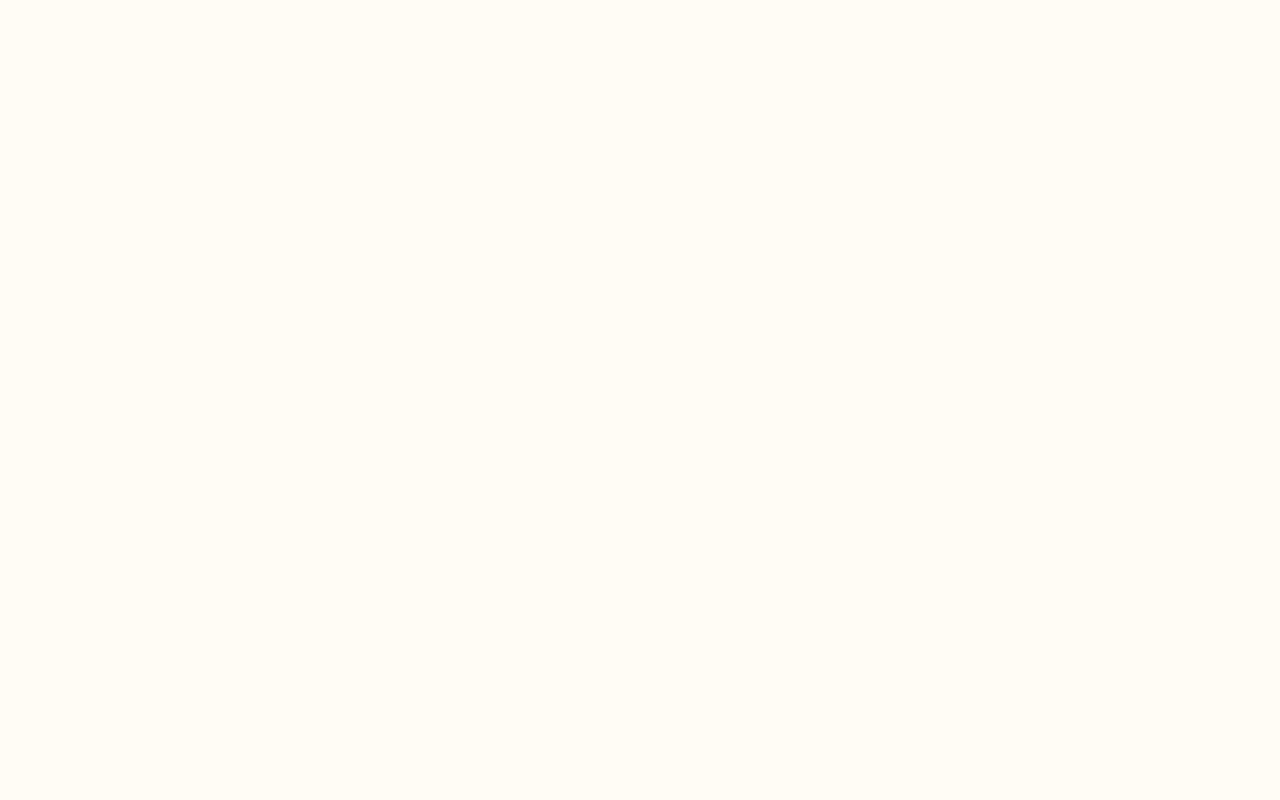
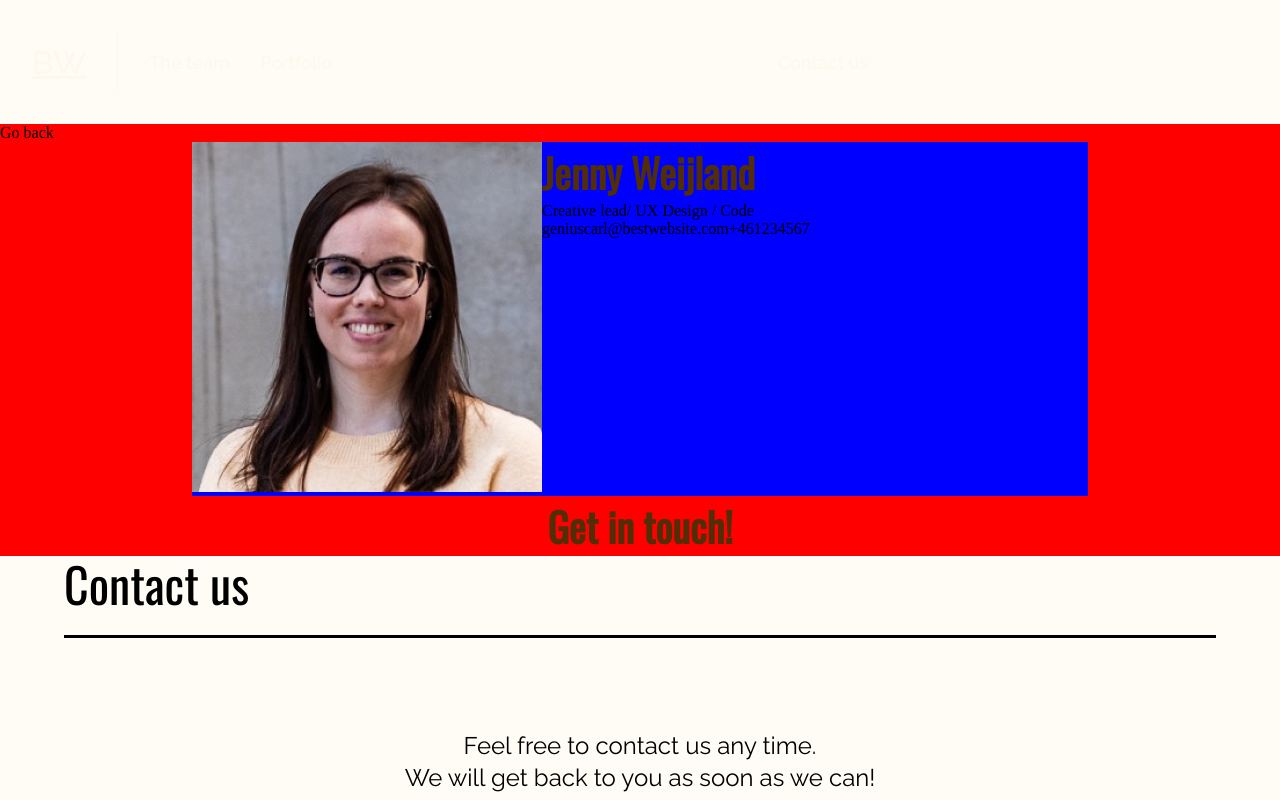
Before and after one commit to Lvl1Pichu/Portfolio-Website, a React (Vite) app: page /DetailsPage in a window 1280 px wide. Before the commit this address had no page. Shown: the top 800 px of the page. Built offline with nearby package versions, Linux system fonts and the light colour scheme.

Commit message:
start of a basic layout

```diff
--- a/src/App.tsx
+++ b/src/App.tsx
@@ -9,7 +9,7 @@ function App() {
       <Routes>
         <Route path="/" element={<HomePage />} />
         <Route path="/ProjectPage" element={<ProjectPage />} />
-        <Route path="/detailsPage:id" element={<DetailsPage />} />
+        <Route path="/DetailsPage" element={<DetailsPage />} />
       </Routes>
     </Router>
   );
--- a/src/Pages/DetailsPage.tsx
+++ b/src/Pages/DetailsPage.tsx
@@ -1,11 +1,64 @@
+import { Box, useMediaQuery, useTheme } from '@mui/material';
 import React from 'react';
+import ContactForm from '../Components/ContactForm';
+import MenuBar from '../Components/Menu';
+import MobileMenu from '../Components/MobileMenu';
 import Footer from '../Components/footer'; // Adjust the path as needed based on your project structure
 
 const DetailsPage: React.FC = () => {
+  const theme = useTheme();
+  const isSmallScreen = useMediaQuery(theme.breakpoints.down('sm'));
     return (
       <>
-        <header></header>
-        <main></main>
+        <header>
+        {isSmallScreen ? <MobileMenu /> : <MenuBar />}
+        </header>
+        <main>
+          <Box sx={{
+            bgcolor:"red",
+            display: "flex",
+            flexDirection: "column",
+            alignItems: "center",
+          }}>
+
+          <Box sx={{textAlign: "left", width: "100%"}}>
+            Go back
+          </Box>
+          <Box sx={{width: "70%", bgcolor: "blue", display: "flex", flexDirection:"row"}}>
+          <Box sx={{ '@media (max-width:768px)': { margin: '0 auto' } }}>
+          <img src="jenny.png" alt="" />
+        </Box>
+        <Box>
+
+        <Box
+              component="h2"
+              sx={{
+                fontSize: '40px',
+                margin: '0',
+                color: '#522E07',
+                fontFamily: 'Oswald',
+              }}
+              >
+              Jenny Weijland
+            </Box>
+            Creative lead/ UX Design / Code <br/>geniuscarl@bestwebsite.com+461234567              </Box>
+          </Box>
+          <Box
+              component="h2"
+              sx={{
+                fontSize: '40px',
+                margin: '0',
+                color: '#522E07',
+                fontFamily: 'Oswald',
+              }}
+              >
+              Get in touch!
+            </Box>
+          </Box>
+
+        <ContactForm />
+
+        </main>
         <footer><Footer></Footer></footer>
       </>
   );
```
